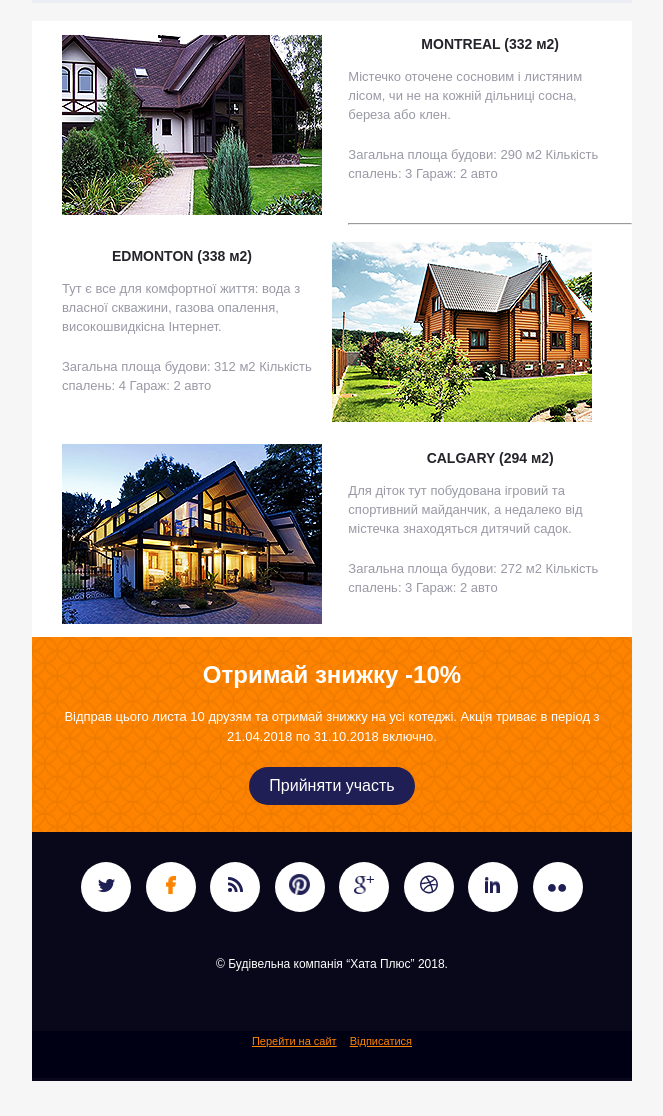
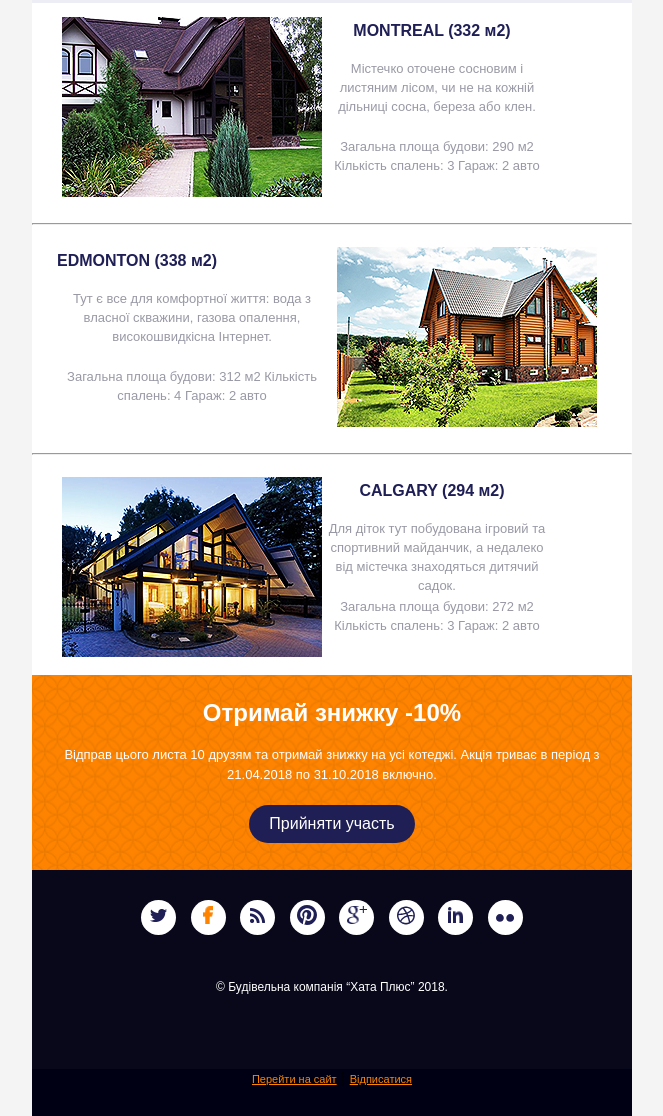
Before and after one commit to Asyanatnastya/Email, a plain HTML site: page index.html in a window 1280 px wide. Shown: the part 790-1906 px from the top of the page, without its empty margins (308-971 px from the left). Before the commit the page ends 1871 px from the top, so only its background shows below. Drawn offline with Linux system fonts and the light colour scheme.

Commit message:
Creating Email file

```diff
--- a/css/style.css
+++ b/css/style.css
@@ -5,9 +5,10 @@ body {
     font-family: Arial, sans-serif;
 }
 
+
 .container {
+    background-color: #dcdce5;
     width: 100%;
-    background-color: #f6f6f6;
     text-align: center;
 }
 
@@ -21,6 +22,7 @@ body {
     height: 85px;
     padding-top: 8px;
     padding-left: 2px;
+    background-color: #ffffff;
 }
 
 .logo {
@@ -48,6 +50,12 @@ body {
     width: 600px;
     height: 239px;
     margin-bottom: 6px;
+}
+
+.fon {
+    background-color: #f4f4f4;
+    width: 100%;
+    text-align: center;
 }
 
 h2 {
@@ -129,11 +137,7 @@ h3 {
     width: 100%;
 }
 
-.three-images td {
-    text-align: center;
-    vertical-align: top;
-    width: 33.33%;
-}
+
 
 .three-images img.geolocation {
     width: 37px;
@@ -150,8 +154,32 @@ h3 {
     height: 46px;
 }
 
+.mon-title {
+    font-size: 16px;
+    line-height: 24px;
+    color: #1f1f56;
+    font-weight: bold;
+    font-family: "Arial";
+    vertical-align: top;
+    padding: 0;
+    margin-right: 90px;
+
+}
+
+.edm-title {
+     font-size: 16px;
+    line-height: 24px;
+    color: #1f1f56;
+    font-weight: bold;
+    font-family: "Arial";
+    vertical-align: top;
+    padding: 0;
+    margin-right: 90px;
+}
+
 .title {
     font-size: 13px;
+    line-height: 18px;
     color: #666666;
     font-family: "Arial";
 }
@@ -169,12 +197,12 @@ h3 {
 }
 
 .montreal {
-    width: 260px;
     height: 65px;
     font-size: 13px;
     line-height: 19px;
     color: #9999a6;
     font-family: "Arial";
+    margin-right: 80px;
 }
 
 .montreal2 {
--- a/index.html
+++ b/index.html
@@ -1,9 +1,10 @@
 <!DOCTYPE html>
-<html lang="uk">
+<html lang="en">
 
 <head>
     <meta charset="UTF-8">
-    <title>Про компанію Хата Плюс</title>
+    <meta name="viewport" content="width=device-width, initial-scale=1.0">
+    <title>Email верстка</title>
     <link rel="stylesheet" href="css/style.css">
 </head>
 
@@ -11,7 +12,6 @@
 
     <div class="container">
         <table class="content-table" border="0" cellspacing="0" cellpadding="0">
-
             <tr>
                 <td class="header">
                     <table width="100%" cellpadding="0" cellspacing="0">
@@ -28,10 +28,15 @@
                                 <div class="subtext">контактний телефон у Вашому місті</div>
                             </td>
                         </tr>
+                    </table>
+
+                </td>
             </tr>
         </table>
-        </td>
-        </tr>
+    </div>
+
+    <div class="fon">
+        <table class="content-table" border="0" cellspacing="0" cellpadding="0">
             <tr>
                 <td>
                     <img class="banner" src="https://github.com/Asyanatnastya/Email/blob/master/img/banner.jpg?raw=true"
@@ -78,11 +83,6 @@
                     </table>
                 </td>
             </tr>
-        </table>
-        <tr>
-            <td class="spacer">&nbsp;</td>
-        </tr>
-    </div>
             <tr>
                 <td>
                     <table class="content-table" border="0" cellspacing="0" cellpadding="0">
@@ -90,17 +90,16 @@
                             <td style="padding-left: 30px;">
                                 <img src="https://raw.githubusercontent.com/Asyanatnastya/Email/d98b0a1b2d719fec362362486b1720d99193fa52/img/MONTREAL%20(332%20%D0%BC2).png"
                                     width="260" height="180" alt="Left Image">
-
                             </td>
                             <td>
-                        <h3 class="">MONTREAL (332 м2)</h3>
-                        <p class="montreal">Містечко оточене сосновим і листяним лісом, чи не на кожній дільниці сосна,
+                                <h3 class="mon-title">MONTREAL (332 м2)</h3>
+                                <p class="montreal">Містечко оточене сосновим і листяним лісом, чи не на кожній дільниці
+                                    сосна,
                                     береза або клен.</p>
                                 <p class="montreal">Загальна площа будови: 290 м2
                                     Кількість спалень: 3
                                     Гараж: 2 авто
                                 </p>
-                        <hr>
                             </td>
                         </tr>
                     </table>
@@ -111,7 +110,7 @@
                     <table class="content-table" border="0" cellspacing="0" cellpadding="0">
                         <tr>
                             <td>
-                        <h3 class="">EDMONTON (338 м2)</h3>
+                                <h3 class="edm-title">EDMONTON (338 м2)</h3>
                                 <p class="montreal2">Тут є все для комфортної життя: вода
                                     з власної скважини, газова опалення, високошвидкісна Інтернет.</p>
                                 <p class="montreal2">Загальна площа будови: 312 м2
@@ -122,6 +121,7 @@
                                 <img src="https://raw.githubusercontent.com/Asyanatnastya/Email/d98b0a1b2d719fec362362486b1720d99193fa52/img/EDMONTON(338%20%D0%BC2).png"
                                     width="260" height="180" alt="Right Image">
                             </td>
+                            <hr>
                         </tr>
                     </table>
                 </td>
@@ -135,7 +135,7 @@
                                     width="260" height="180" alt="Left Image 2">
                             </td>
                             <td>
-                        <h3>CALGARY (294 м2)</h3>
+                                <h3 class="mon-title">CALGARY (294 м2)</h3>
                                 <p class="montreal">Для діток тут побудована ігровий
                                     та спортивний майданчик, а недалеко
                                     від містечка знаходяться дитячий садок.</p>
@@ -143,12 +143,13 @@
                                     Кількість спалень: 3
                                     Гараж: 2 авто</p>
                             </td>
+                            <hr>
                         </tr>
                     </table>
                 </td>
             </tr>
             <tr>
-        <td style="background-color: #ededf5;">
+                <td>
                     <table class="content-table" border="0" cellspacing="0" cellpadding="0" width="100%">
                         <tr>
                             <td>
@@ -156,13 +157,16 @@
                                     <tr>
                                         <td
                                             style="background-image: url('https://raw.githubusercontent.com/Asyanatnastya/Email/d98b0a1b2d719fec362362486b1720d99193fa52/img/container_futer.png'); background-size: cover; background-repeat: no-repeat; width: 602px; height: 195px; text-align: center; vertical-align: middle;">
-                                    <table border="0" cellspacing="0" cellpadding="0" width="100%" height="195px">
+                                            <table border="0" cellspacing="0" cellpadding="0" width="100%"
+                                                height="195px">
                                                 <tr>
                                                     <td align="center" style="color: white; padding: 20px;">
-                                                <h2 style="margin-top: 0; color: white;">Отримай знижку -10%</h2>
-                                                <p class="sending" style="margin-bottom: 0; color: white;">Відправ цього
-                                                    листа 10 друзям
-                                                    та отримай знижку на усі котеджі. Акція триває в період з 21.04.2018
+                                                        <h2 style="margin-top: 0; color: white;">Отримай знижку -10%
+                                                        </h2>
+                                                        <p class="sending" style="margin-bottom: 0; color: white;">
+                                                            Відправ цього листа 10 друзям
+                                                            та отримай знижку на усі котеджі. Акція триває в період з
+                                                            21.04.2018
                                                             по 31.10.2018 включно.</p>
                                                         <a class="cta-button" href="#">Прийняти участь</a>
                                                     </td>
@@ -176,8 +180,11 @@
                     </table>
                 </td>
             </tr>
+    </div>
+
     <tr>
-        <td width="100%" style="padding: 20px;">
+        <td width="100%">
+            <div class="foot">
                 <table width="100%" cellpadding="0" cellspacing="0" border="0">
                     <tr>
                         <td align="center" valign="middle">
@@ -185,7 +192,7 @@
                                 <div style="display: inline-block; padding-top: 30px;">
                                     <!-- Контейнер для першого значка -->
                                     <div
-                                    style="width: 50px; height: 50px; margin-right: 10px; display: inline-block; background-color: #ffffff; border-radius: 50%; text-align: center;">
+                                        style="width: 35px; height: 35px; margin-right: 10px; display: inline-block; background-color: #ffffff; border-radius: 50%; text-align: center;">
                                         <div style="display: table; width: 100%; height: 100%;">
                                             <div style="display: table-cell; vertical-align: middle;">
                                                 <img src="https://raw.githubusercontent.com/Asyanatnastya/Email/d98b0a1b2d719fec362362486b1720d99193fa52/img/icon_twich.png"
@@ -195,7 +202,7 @@
                                     </div>
                                     <!-- Контейнер для другого значка -->
                                     <div
-                                    style="width: 50px; height: 50px; margin-right: 10px; display: inline-block; background-color: #ffffff; border-radius: 50%; text-align: center;">
+                                        style="width: 35px; height: 35px; margin-right: 10px; display: inline-block; background-color: #ffffff; border-radius: 50%; text-align: center;">
                                         <div style="display: table; width: 100%; height: 100%;">
                                             <div style="display: table-cell; vertical-align: middle;">
                                                 <img src="https://raw.githubusercontent.com/Asyanatnastya/Email/d98b0a1b2d719fec362362486b1720d99193fa52/img/icon_fb.png"
@@ -205,7 +212,7 @@
                                     </div>
                                     <!-- Контейнер для третього значка -->
                                     <div
-                                    style="width: 50px; height: 50px; margin-right: 10px; display: inline-block; background-color: #ffffff; border-radius: 50%; text-align: center;">
+                                        style="width: 35px; height: 35px; margin-right: 10px; display: inline-block; background-color: #ffffff; border-radius: 50%; text-align: center;">
                                         <div style="display: table; width: 100%; height: 100%;">
                                             <div style="display: table-cell; vertical-align: middle;">
                                                 <img src="https://raw.githubusercontent.com/Asyanatnastya/Email/d98b0a1b2d719fec362362486b1720d99193fa52/img/icon_wifi.png"
@@ -215,17 +222,17 @@
                                     </div>
                                     <!-- Контейнер для четвертого значка -->
                                     <div
-                                    style="width: 50px; height: 50px; margin-right: 10px; display: inline-block; background-color: #ffffff; border-radius: 50%; text-align: center;">
+                                        style="width: 35px; height: 35px; margin-right: 10px; display: inline-block; background-color: #ffffff; border-radius: 50%; text-align: center;">
                                         <div style="display: table; width: 100%; height: 100%;">
                                             <div style="display: table-cell; vertical-align: middle;">
                                                 <img src="https://github.com/Asyanatnastya/Email/blob/master/img/icon_pint.png?raw=true"
-                                                alt="Соц мережа 4" style="width: 21px; height: 21px;">
+                                                    alt="Соц мережа 4" style="width: 20px; height: 20px;">
                                             </div>
                                         </div>
                                     </div>
                                     <!-- Контейнер для п'ятого значка -->
                                     <div
-                                    style="width: 50px; height: 50px; margin-right: 10px; display: inline-block; background-color: #ffffff; border-radius: 50%; text-align: center;">
+                                        style="width: 35px; height: 35px; margin-right: 10px; display: inline-block; background-color: #ffffff; border-radius: 50%; text-align: center;">
                                         <div style="display: table; width: 100%; height: 100%;">
                                             <div style="display: table-cell; vertical-align: middle;">
                                                 <img src="https://raw.githubusercontent.com/Asyanatnastya/Email/d98b0a1b2d719fec362362486b1720d99193fa52/img/icon_google.png"
@@ -235,7 +242,7 @@
                                     </div>
                                     <!-- Контейнер для шостого значка -->
                                     <div
-                                    style="width: 50px; height: 50px; margin-right: 10px; display: inline-block; background-color: #ffffff; border-radius: 50%; text-align: center;">
+                                        style="width: 35px; height: 35px; margin-right: 10px; display: inline-block; background-color: #ffffff; border-radius: 50%; text-align: center;">
                                         <div style="display: table; width: 100%; height: 100%;">
                                             <div style="display: table-cell; vertical-align: middle;">
                                                 <img src="https://raw.githubusercontent.com/Asyanatnastya/Email/d98b0a1b2d719fec362362486b1720d99193fa52/img/icon_foodbool.png"
@@ -245,7 +252,7 @@
                                     </div>
                                     <!-- Контейнер для сьомого значка -->
                                     <div
-                                    style="width: 50px; height: 50px; margin-right: 10px; display: inline-block; background-color: #ffffff; border-radius: 50%; text-align: center;">
+                                        style="width: 35px; height: 35px; margin-right: 10px; display: inline-block; background-color: #ffffff; border-radius: 50%; text-align: center;">
                                         <div style="display: table; width: 100%; height: 100%;">
                                             <div style="display: table-cell; vertical-align: middle;">
                                                 <img src="https://github.com/Asyanatnastya/Email/blob/master/img/icon_in.png?raw=true"
@@ -255,7 +262,7 @@
                                     </div>
                                     <!-- Контейнер для восьмого значка -->
                                     <div
-                                    style="width: 50px; height: 50px; display: inline-block; background-color: #ffffff; border-radius: 50%; text-align: center;">
+                                        style="width: 35px; height: 35px; display: inline-block; background-color: #ffffff; border-radius: 50%; text-align: center;">
                                         <div style="display: table; width: 100%; height: 100%;">
                                             <div style="display: table-cell; vertical-align: middle;">
                                                 <img src="https://raw.githubusercontent.com/Asyanatnastya/Email/d98b0a1b2d719fec362362486b1720d99193fa52/img/icon_.png"
@@ -265,7 +272,8 @@
                                     </div>
                                 </div>
                                 <div style="margin-top: 10px;">
-                                <p class="footer" style="margin: 0; font-size: 12px;">&copy; Будівельна компанія “Хата
+                                    <p class="footer" style="margin: 0; font-size: 12px;">&copy; Будівельна компанія
+                                        “Хата
                                         Плюс” 2018.</p>
                                 </div>
                             </div>
@@ -282,6 +290,11 @@
                 </table>
         </td>
     </tr>
+    </table>
+    </div>
+
+
+
+</body>
 
 </html>
-</body>
```
Also changed, not shown: img/twich.png. Lines whose indentation alone changed are shown as unchanged.
